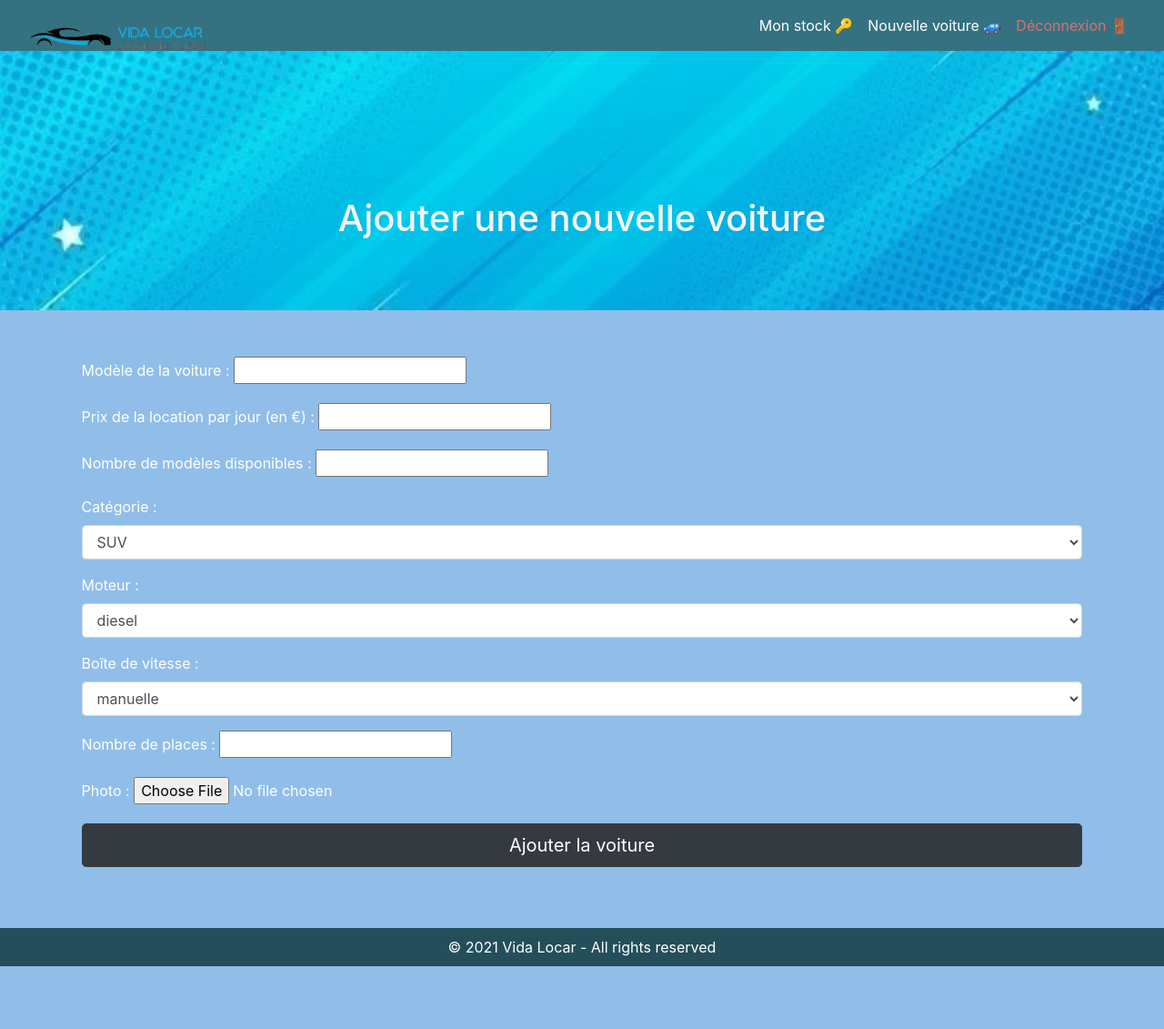
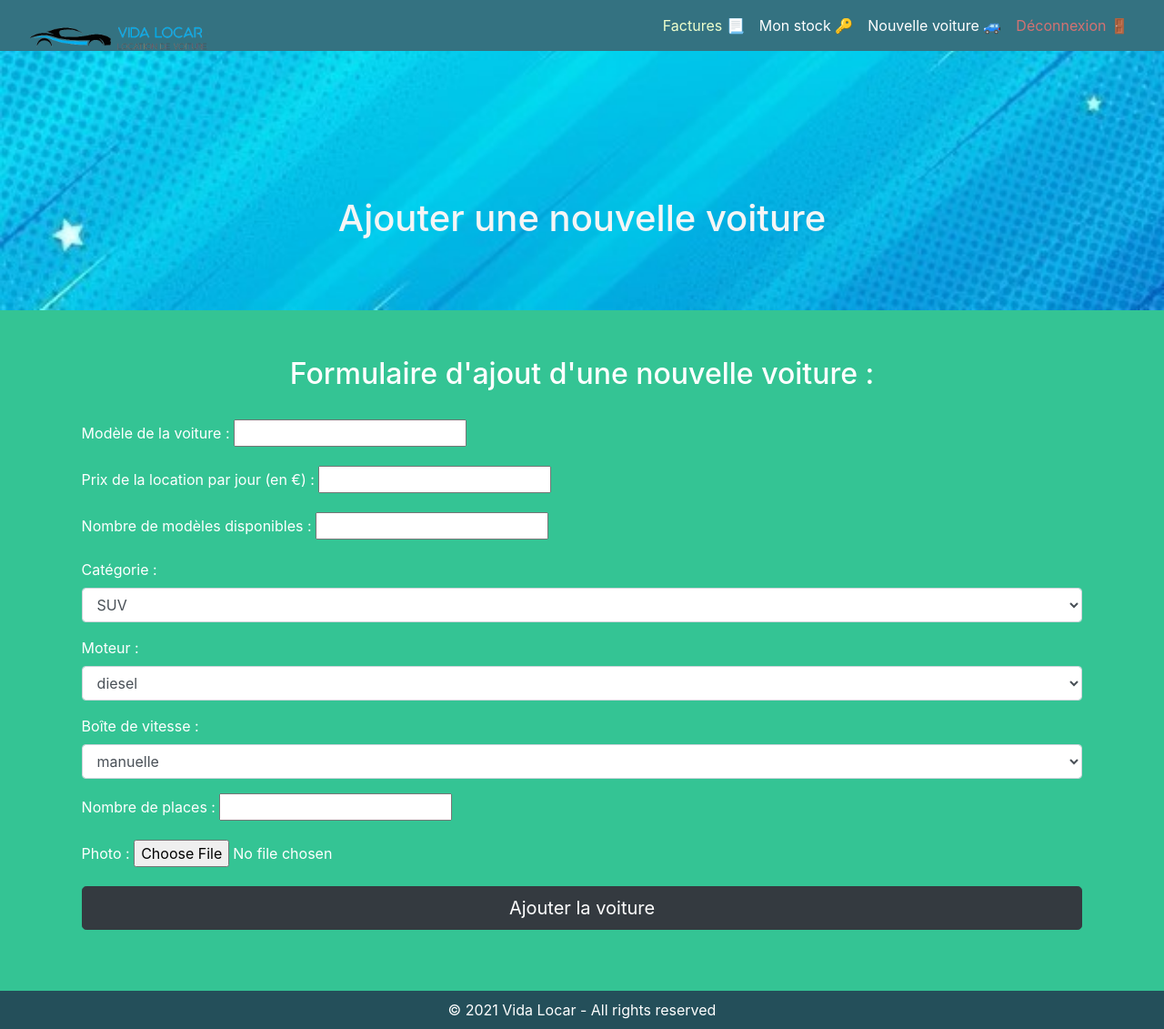
Before and after one commit to SiMista/Projet-Gestion-de-voitures, a PHP site: page /vue/loueur/nouvelleVoitureStock.html in a window 1280 px wide. Shown: the whole page at 91% size. Before the commit the page ends 1062 px from the top, so only its background shows below. Run offline with PHP 8.4, Linux system fonts and the light colour scheme.

Commit message:
Css vite fais mais pas fini (surtout facture)

```diff
--- a/mvcCORV1/controle/loueur.php
+++ b/mvcCORV1/controle/loueur.php
@@ -43,7 +43,7 @@ function nouvelleVoiture()
 	$categorie = isset($_POST['categorie']) ? trim($_POST['categorie']) : '';
 	$moteur = isset($_POST['moteur']) ? trim($_POST['moteur']) : '';
 	$vitesse = isset($_POST['vitesse']) ? trim($_POST['vitesse']) : '';
-	$nbPlaces = isset($_POST['nom']) ? trim($_POST['nom']) : '';
+	$nbPlaces = isset($_POST['nbPlaces']) ? trim($_POST['nbPlaces']) : '';
 	$photo = isset($_POST['photo']) ? trim($_POST['photo']) : '';
 
 	require("modele/loueurBD.php");
--- a/mvcCORV1/vue/loueur/accueilLoueur.html
+++ b/mvcCORV1/vue/loueur/accueilLoueur.html
@@ -22,7 +22,7 @@
 					<ul class="navbar-nav ml-auto">
 						<li class="nav-item">
 							<a class="nav-link active" href="index.php?controle=loueur&action=getfactures"
-								id="connexion">factures 📃</a>
+								id="connexion">Factures 📃</a>
 						</li>
 						<li class="nav-item">
 							<a class="nav-link active" href="index.php?controle=loueur&action=monStock"
--- a/mvcCORV1/vue/loueur/monStock.html
+++ b/mvcCORV1/vue/loueur/monStock.html
@@ -21,6 +21,10 @@
 					<a href="index.php?controle=loueur&action=accueil"><img src='./vue/images/header/logo.png'
 							id="logo"></a>
 					<ul class="navbar-nav ml-auto">
+						<li class="nav-item">
+							<a class="nav-link active" href="index.php?controle=loueur&action=getfactures"
+								id="connexion">Factures 📃</a>
+						</li>
 						<li class="nav-item">
 							<a class="nav-link active" href="index.php?controle=loueur&action=monStock"
 								id="item">Mon stock 🔑</a>
--- a/mvcCORV1/vue/loueur/nouvelleVoitureStock.html
+++ b/mvcCORV1/vue/loueur/nouvelleVoitureStock.html
@@ -20,6 +20,10 @@
                     <a href="index.php?controle=loueur&action=accueil"><img src='./vue/images/header/logo.png'
                             id="logo"></a>
                     <ul class="navbar-nav ml-auto">
+                        <li class="nav-item">
+							<a class="nav-link active" href="index.php?controle=loueur&action=getfactures"
+								id="connexion">Factures 📃</a>
+						</li>
                         <li class="nav-item">
                             <a class="nav-link active" href="index.php?controle=loueur&action=monStock"
                                 id="item">Mon stock 🔑</a>
@@ -44,6 +48,7 @@
 
     <div id="formAjoutVoiture">
         <form action="" method="post">
+            <h2>Formulaire d'ajout d'une nouvelle voiture :</h2>
             <div class="form-group">
                 <label for="typeV">Modèle de la voiture : </label>
                 <input type="text" name="typeV" id="typeV" required>
--- a/mvcCORV1/vue/styleCSS/style.css
+++ b/mvcCORV1/vue/styleCSS/style.css
@@ -14,17 +14,18 @@
 
 #blocPrincipal{
 	background-color: rgb(52, 196, 148);
+	z-index: 1;
 }
 
 #formAjoutVoiture{
-	background-color: rgb(144, 190, 233);
+	background-color: rgb(52, 196, 148);
 	color: white;
 	padding:  4% 7% 4% 7%;
 
 }
 
 .formulaire{
-	background-color: rgb(44, 68, 83);
+	background-color: rgb(52, 114, 129);
 	color: white;
 	margin: 0 auto;
 	text-align: center;
@@ -64,3 +65,8 @@
 input{
 	position: relative;
 }
+
+h2{
+	text-align: center;
+	margin-bottom: 30px;
+}
```
